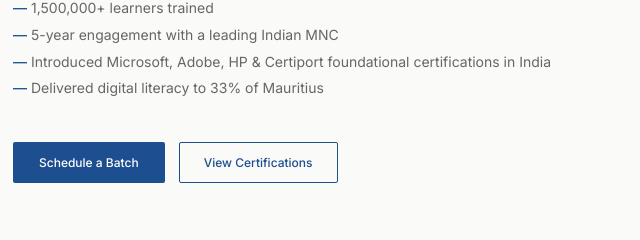
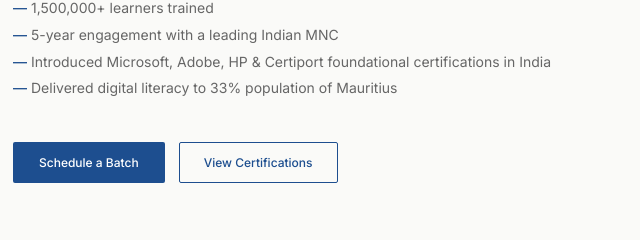
Before and after one commit to CES-Official/New_Cyberlearning.com, a plain HTML site: page index.html in a window 1280 px wide. Shown: the part 531-771 px from the top of the page, 51-691 px from the left. Drawn offline with Linux system fonts and the light colour scheme.

Commit message:
28/9/2026 #2

```diff
--- a/index.html
+++ b/index.html
@@ -304,7 +304,7 @@ footer {
       <li>1,500,000+ learners trained</li>
       <li>5-year engagement with a leading Indian MNC</li>
       <li>Introduced Microsoft, Adobe, HP &amp; Certiport foundational certifications in India</li>
-      <li>Delivered digital literacy to 33% of Mauritius</li>
+      <li>Delivered digital literacy to 33% population of Mauritius</li>
     </ul>
     <div class="hero-actions">
       <a href="contact.html" class="btn-primary">Schedule a Batch</a>
```
